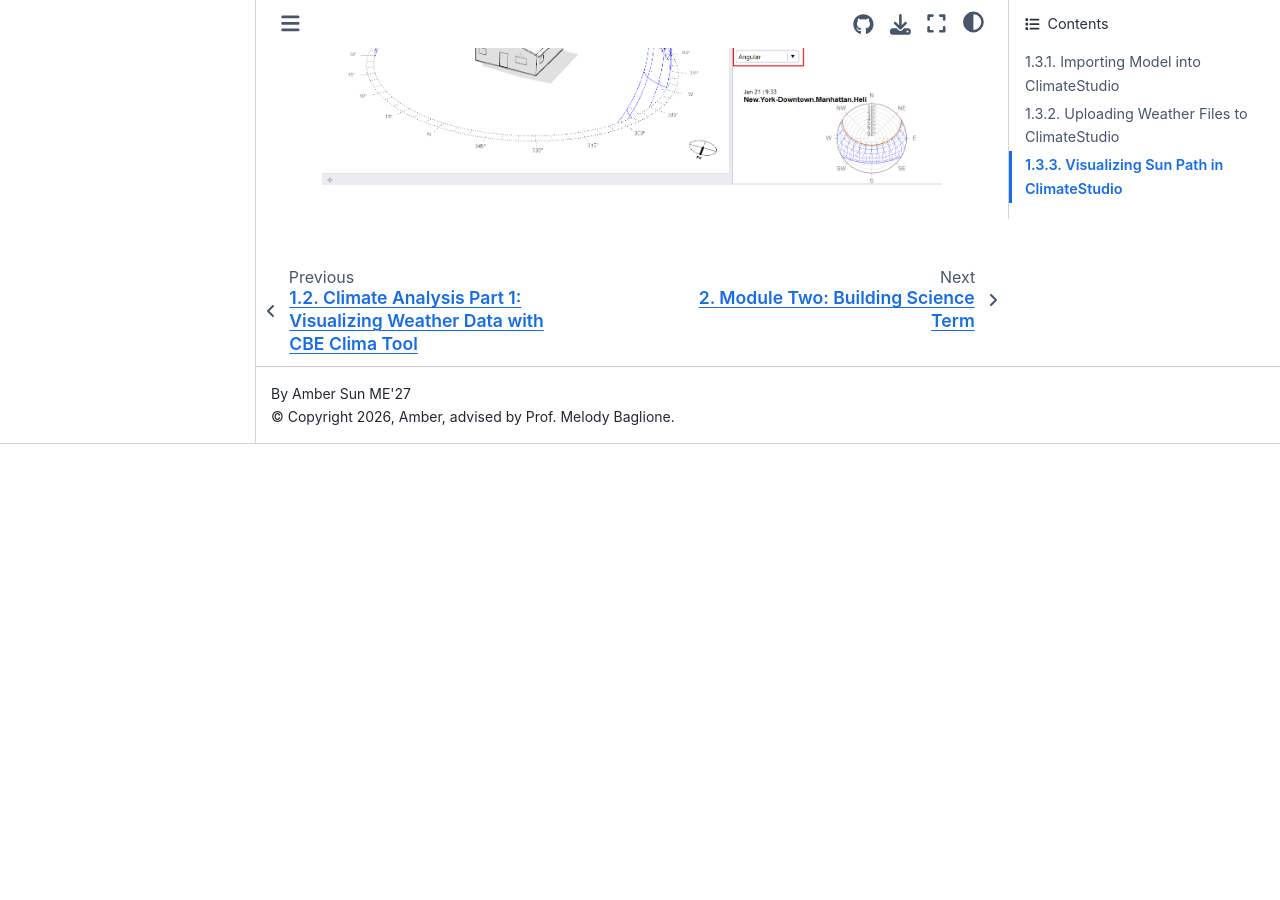
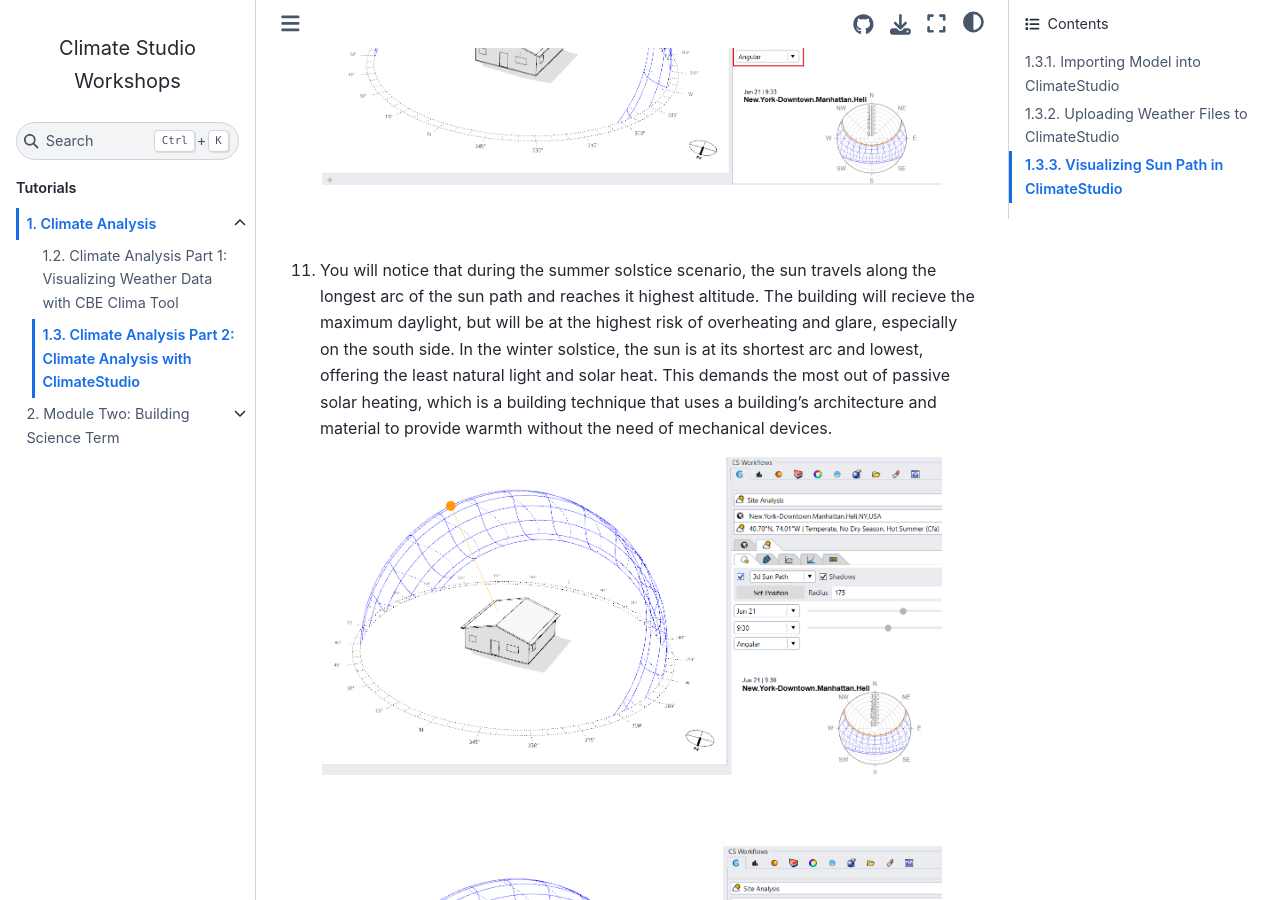
Before and after one commit to amber289/climatestudiotutorial, a Jupyter Book: the page built from workshops/docs/01_2_climate_p2.md, in a window 1280 px wide and 900 px high, scrolled down 5260 px. Built offline with Jupyter Book 1.0.4 settings and Sphinx 7.4.7 and the Sphinx Book theme 1.1.4, drawn with Linux system fonts in a browser that asks for light colours; before the commit the page ends 5704 px from its top, so only the background shows below that.

Commit message:
Update 01_2_climate_p2.md

````diff
--- a/workshops/docs/01_2_climate_p2.md
+++ b/workshops/docs/01_2_climate_p2.md
@@ -79,3 +79,17 @@ Note the summarized information that the location subpanel gives you about the w
 :align: center
 ```
 <br/><br/>
+
+11. You will notice that during the summer solstice scenario, the sun travels along the longest arc of the sun path and reaches it highest altitude. The building will recieve the maximum daylight, but will be at the highest risk of overheating and glare, especially on the south side. In the winter solstice, the sun is at its shortest arc and lowest, offering the least natural light and solar heat. This demands the most out of passive solar heating, which is a building technique that uses a building's architecture and material to provide warmth without the need of mechanical devices.
+
+```{image} ../static/clima2/clima2_7.5.png
+:width: 90%
+:align: center
+```
+<br/><br/>
+
+```{image} ../static/clima2/clima2_8.png
+:width: 90%
+:align: center
+```
+<br/><br/>
````
